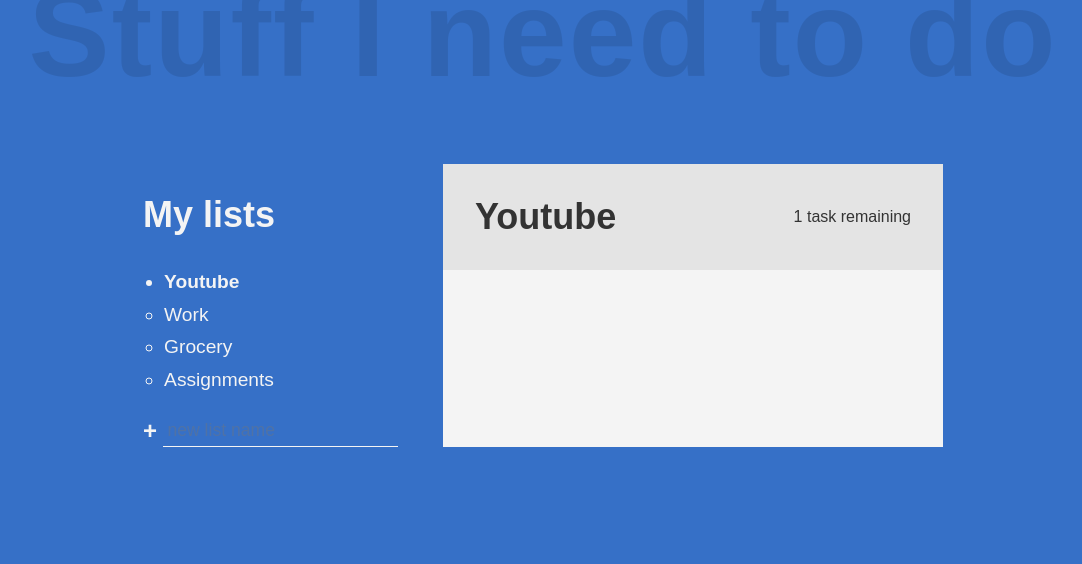
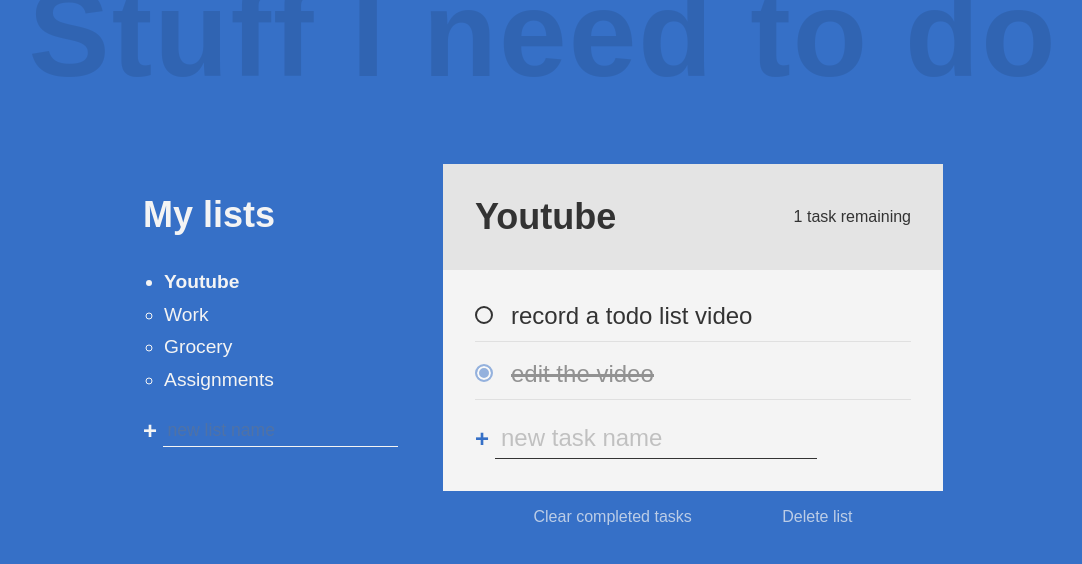
Before and after one commit to rizwanforcode/get-things-done, a React (Create React App) app: page / in a window 1280 px wide. Shown: the top 564 px of the page, without its empty margins (97-1179 px from the left). Built offline with nearby package versions, Linux system fonts and the light colour scheme.

Commit message:
Added the check functionality on the todos

```diff
--- /dev/null
+++ b/src/Task.js
@@ -0,0 +1,32 @@
+import { useState } from "react";
+
+const Task = ({ todos, todo, setTodos }) => {
+  const [defaultChecked, setDefaultChecked] = useState(todo.completed);
+
+  const handleChecked = (e) => {
+    setDefaultChecked(!defaultChecked);
+    const flippedTodo = { ...todo, completed: !todo.completed };
+    setTodos(todos.map((to) => (to.id === todo.id ? flippedTodo : to)));
+  };
+
+  return (
+    <div>
+      <div className="task" key={todo.id}>
+        <input
+          type="checkbox"
+          id={`tasks-${todo.id}`}
+          defaultChecked={defaultChecked}
+          onChange={(e) => {
+            handleChecked(e);
+          }}
+        />
+        <label for={`tasks-${todo.id}`}>
+          <span className="custom-checkbox"></span>
+          {todo.title}
+        </label>
+      </div>
+    </div>
+  );
+};
+
+export default Task;
--- a/src/Tasks.js
+++ b/src/Tasks.js
@@ -1,21 +1,15 @@
-import React from "react";
+import React, { useState } from "react";
+import Task from "./Task";
 
-const Tasks = ({ currentTodos }) => {
+const Tasks = ({ lists, todos, setTodos }) => {
+  const activeListId = lists.find((list) => list.active).id;
+  const currentTodos = todos.filter((todo) => todo.listId === activeListId);
+
   // Important: make the input checkbox a controlled input even though it's just a checkbox
   return (
     <div className="tasks">
       {currentTodos.map((todo) => (
-        <div className="task" key={todo.id}>
-          <input
-            type="checkbox"
-            id={`tasks-${todo.id}`}
-            checked={todo.completed}
-          />
-          <label for={`tasks-${todo.id}`}>
-            <span className="custom-checkbox"></span>
-            {todo.title}
-          </label>
-        </div>
+        <Task todos={todos} todo={todo} setTodos={setTodos} />
       ))}
     </div>
   );
--- a/src/TodoBody.js
+++ b/src/TodoBody.js
@@ -1,10 +1,10 @@
 import DeleteStuff from "./DeleteStuff";
 import Tasks from "./Tasks";
 import AddTodo from "./AddTodo";
-const TodoBody = ({ currentTodos, activeListId }) => {
+const TodoBody = ({ lists, todos, setTodos }) => {
   return (
     <div className="todo-body">
-      <Tasks currentTodos={currentTodos} />
+      <Tasks lists={lists} todos={todos} setTodos={setTodos} />
       <AddTodo />
       <DeleteStuff />
     </div>
--- a/src/TodoWrapper.js
+++ b/src/TodoWrapper.js
@@ -5,7 +5,7 @@ const TodoWrapper = ({ lists, setLists, todos, setTodos }) => {
   return (
     <div className="todo-list">
       <TodoHeader lists={lists} todos={todos} />
-      {/* <TodoBody /> */}
+      <TodoBody lists={lists} todos={todos} setTodos={setTodos} />
     </div>
   );
 };
```
